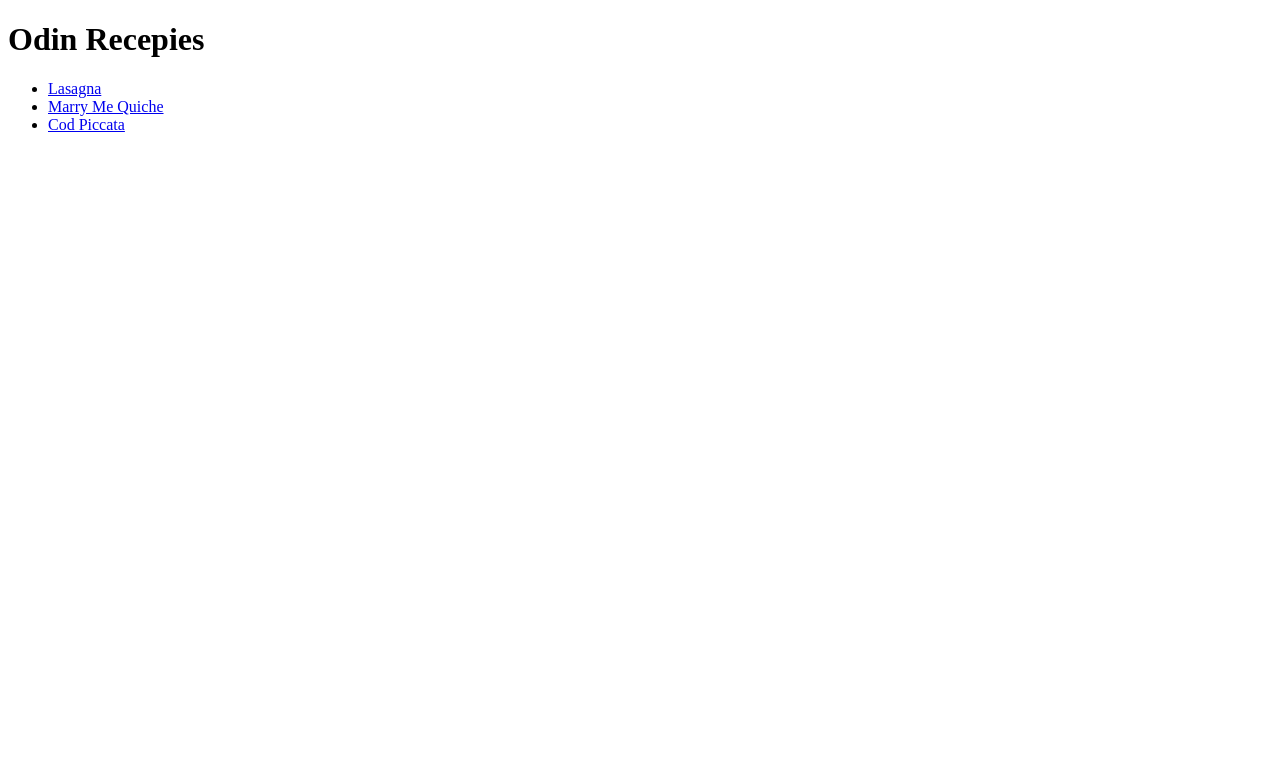
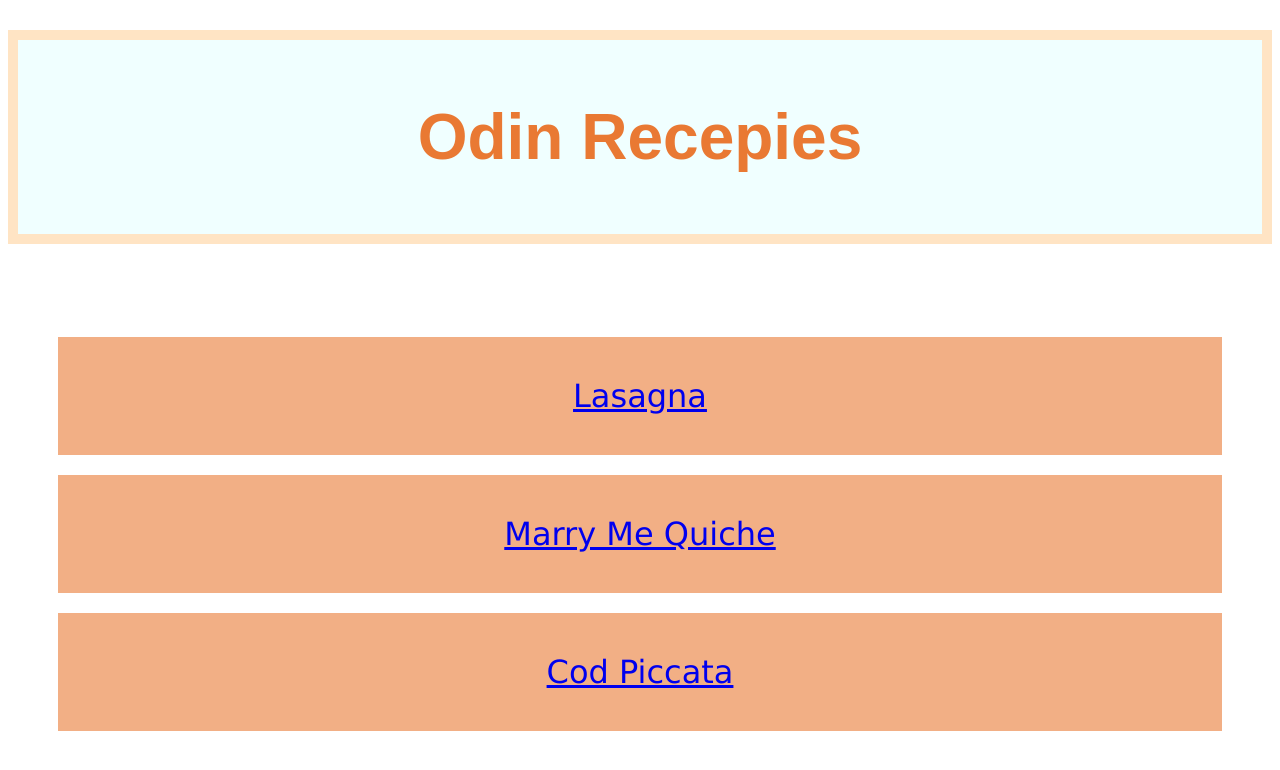
Before and after one commit to rejopeter/Odin-recipes, a plain HTML site: page index.html in a window 1280 px wide. Drawn offline with Linux system fonts and the light colour scheme.

Commit message:
new styles

```diff
--- a/index.html
+++ b/index.html
@@ -4,13 +4,14 @@
     <meta charset="UTF-8">
     <meta name="viewport" content="width=device-width, initial-scale=1.0">
     <title>Odin Recipes</title>
+    <link rel="stylesheet" href="../Odin-recipes/styles.css">
 </head>
 <body>
-    <h1>Odin Recepies</h1>
+    <h1 class="title">Odin Recepies</h1>
     <ul>
-        <li><a href="../Odin-recipes/recipes/lasagna.html">Lasagna</a></li>
-        <li><a href="../Odin-recipes/recipes/Marry_Me_Quiche.html">Marry Me Quiche</a></li>
-        <li><a href="../Odin-recipes/recipes/Cod_Piccata.html">Cod Piccata</a></li>
+        <li><div id=Lasagna><a href="../Odin-recipes/recipes/lasagna.html">Lasagna</a><div></li>
+        <li><div id=Quiche><a href="../Odin-recipes/recipes/Marry_Me_Quiche.html">Marry Me Quiche</a></div></li>
+        <li><div id=Cod><a href="../Odin-recipes/recipes/Cod_Piccata.html">Cod Piccata</a></div></li>
     </ul>
 </body>
 </html>
--- /dev/null
+++ b/styles.css
@@ -0,0 +1,25 @@
+.title {
+    text-align: center;
+    font-size: 64px;
+    color: #e97933;
+    font-family: fantasy;
+    margin-top: 30px;
+    border-color: bisque;
+    border-style: solid;
+    border-width: 10px;
+    background-color: azure;
+    padding: 60px;
+}
+ul {
+    padding: 30px;
+    list-style: none;
+}
+#Lasagna, #Quiche, #Cod {
+    font-family: 'Lucida Sans', 'Lucida Sans Regular', 'Lucida Grande', 'Lucida Sans Unicode', Geneva, Verdana, sans-serif;
+    font-size: 32px;
+    text-align: center;
+    background-color: #e9793398;
+    margin: 20px;
+    padding: 40px;
+}
+#
```
